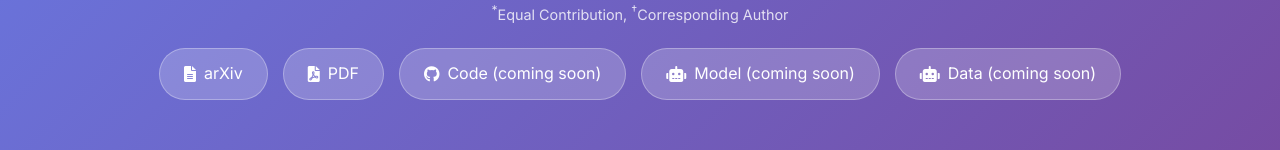
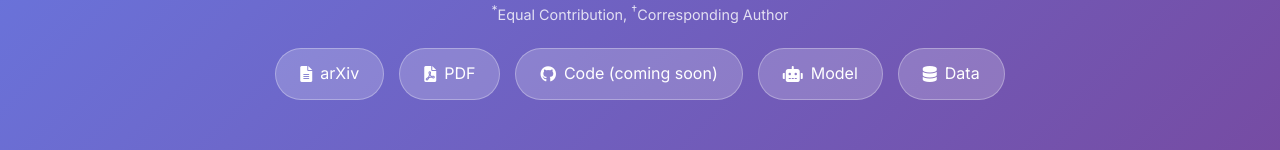
Before and after one commit to SStoica12/PAPO, a plain HTML site: page index.html in a window 1280 px wide. Shown: the part 456-606 px from the top of the page. Drawn offline with Linux system fonts and the light colour scheme.

Commit message:
update examples and links

```diff
--- a/index.html
+++ b/index.html
@@ -488,17 +488,17 @@
             <i class="fas fa-file-pdf"></i>
             <span>PDF</span>
           </a>
-          <a href="" class="button">
+          <a href="https://github.com/MikeWangWZHL/PAPO" class="button">
             <i class="fab fa-github"></i>
             <span>Code (coming soon)</span>
           </a>
-          <a href="" class="button">
+          <a href="https://huggingface.co/collections/PAPOGalaxy/papo-qwen-686d92dd3d43b1ce698f851a" class="button">
             <i class="fas fa-robot"></i>
-            <span>Model (coming soon)</span>
+            <span>Model</span>
           </a>
-          <a href="" class="button">
-            <i class="fas fa-robot"></i>
-            <span>Data (coming soon)</span>
+          <a href="https://huggingface.co/collections/PAPOGalaxy/data-686da53d67664506f652774f" class="button">
+            <i class="fas fa-database"></i>
+            <span>Data</span>
           </a>
         </div>
       </div>
@@ -1077,7 +1077,7 @@
           </div>
           <h3 style="margin-bottom: 15px; color: var(--text-primary);">Models & Data</h3>
           <p style="color: var(--text-secondary); margin-bottom: 20px;">Models & datasets in Hugging Face Collection: Qwen2.5-VL models (3B and 7B) fine-tuned with PAPO.</p>
-          <a href="" class="button" style="background: var(--accent-color); color: white; border: none;">
+          <a href="https://huggingface.co/PAPOGalaxy" class="button" style="background: var(--accent-color); color: white; border: none;">
             <i class="fas fa-download"></i>
             <span>Hugging Face</span>
           </a>
```
Also changed, not shown: static/images/example_failure_1.png (added), static/images/example_failure_2.png (added), static/images/example_failure_3.png (added), 9 other files.
